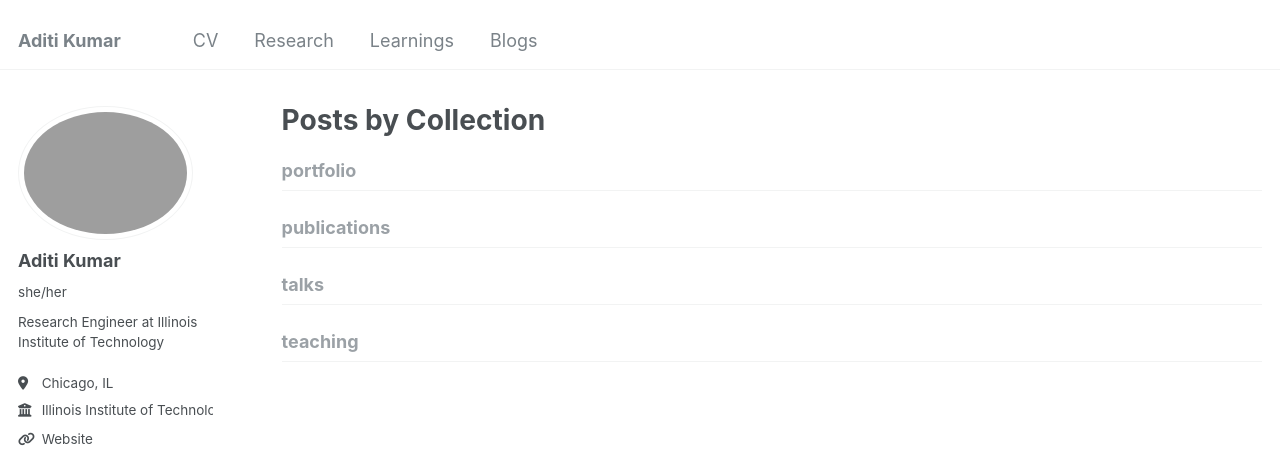
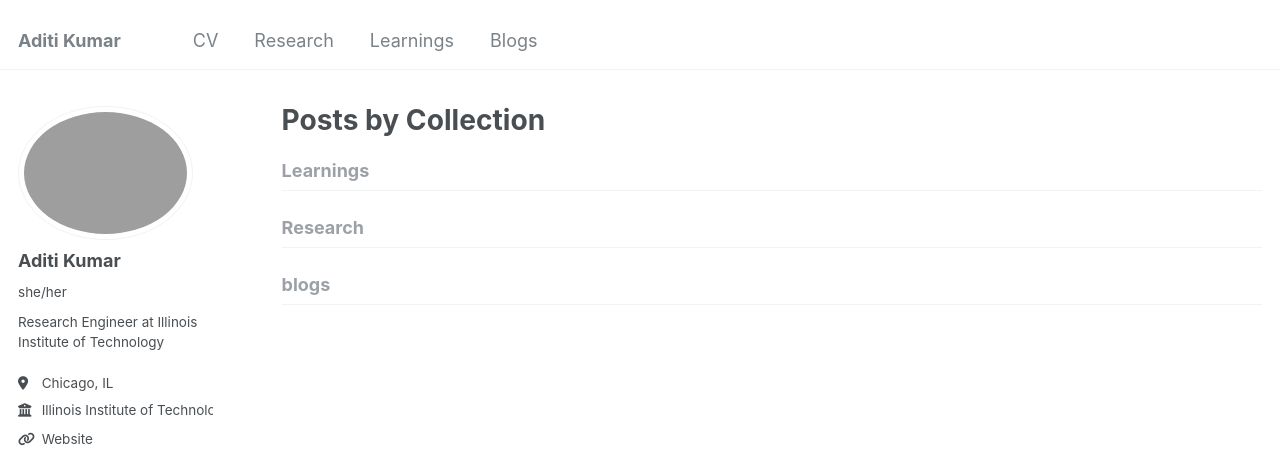
Before and after one commit to aditi1421/aditi1421.github.io, a Jekyll site: the page built from _pages/collection-archive.html, in a window 1280 px wide. Shown: the top 451 px of the page. Built offline with Jekyll 4.4.1, drawn with Linux system fonts in a browser that asks for light colours; some web fonts are replaced; part of the change alters nothing that is shown.

Commit message:
Update _config.yml

```diff
--- a/_config.yml
+++ b/_config.yml
@@ -174,16 +174,13 @@ kramdown:
 
 # These settings control the types of collections used by the template
 collections:
-  teaching:
+  Research:
     output: true
     permalink: /:collection/:path/
-  publications:
+  Learnings:
     output: true
     permalink: /:collection/:path/
-  portfolio:
-    output: true
-    permalink: /:collection/:path/
-  talks:
+  blogs:
     output: true
     permalink: /:collection/:path/
 
```
